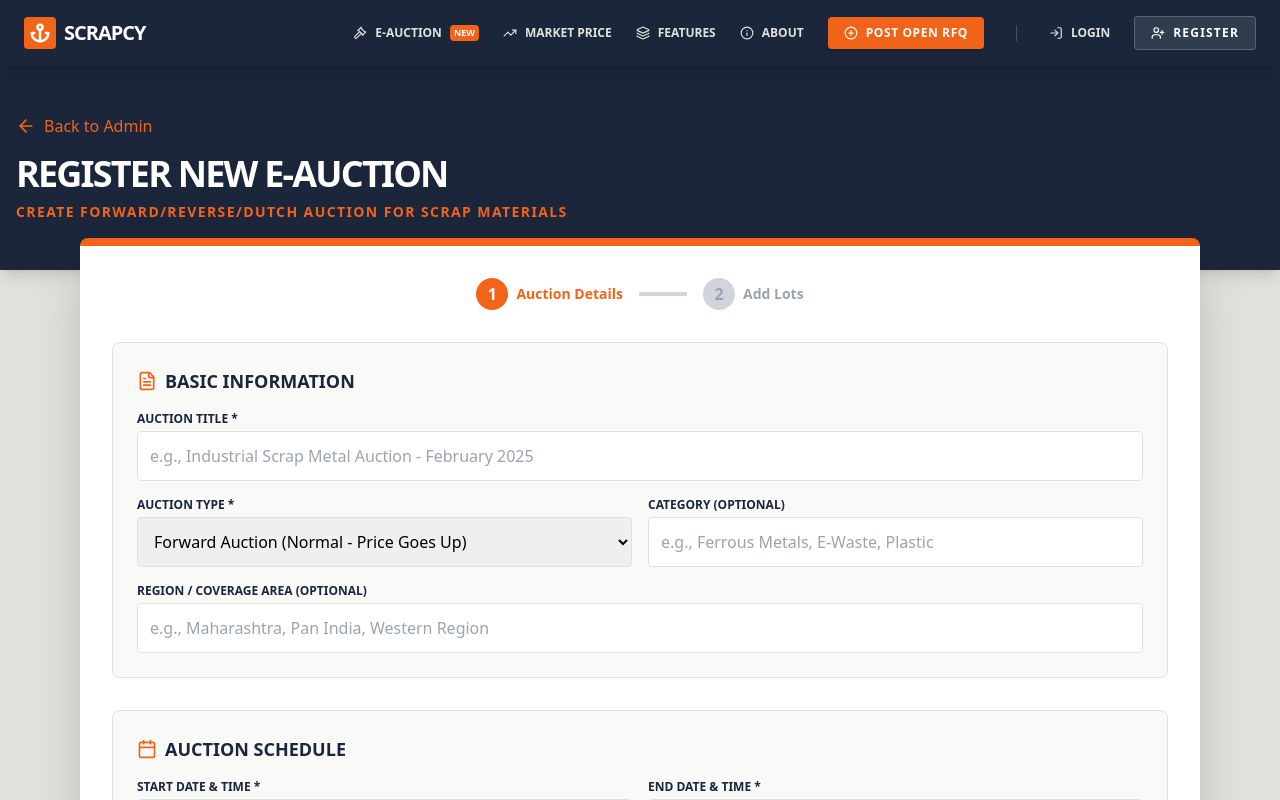
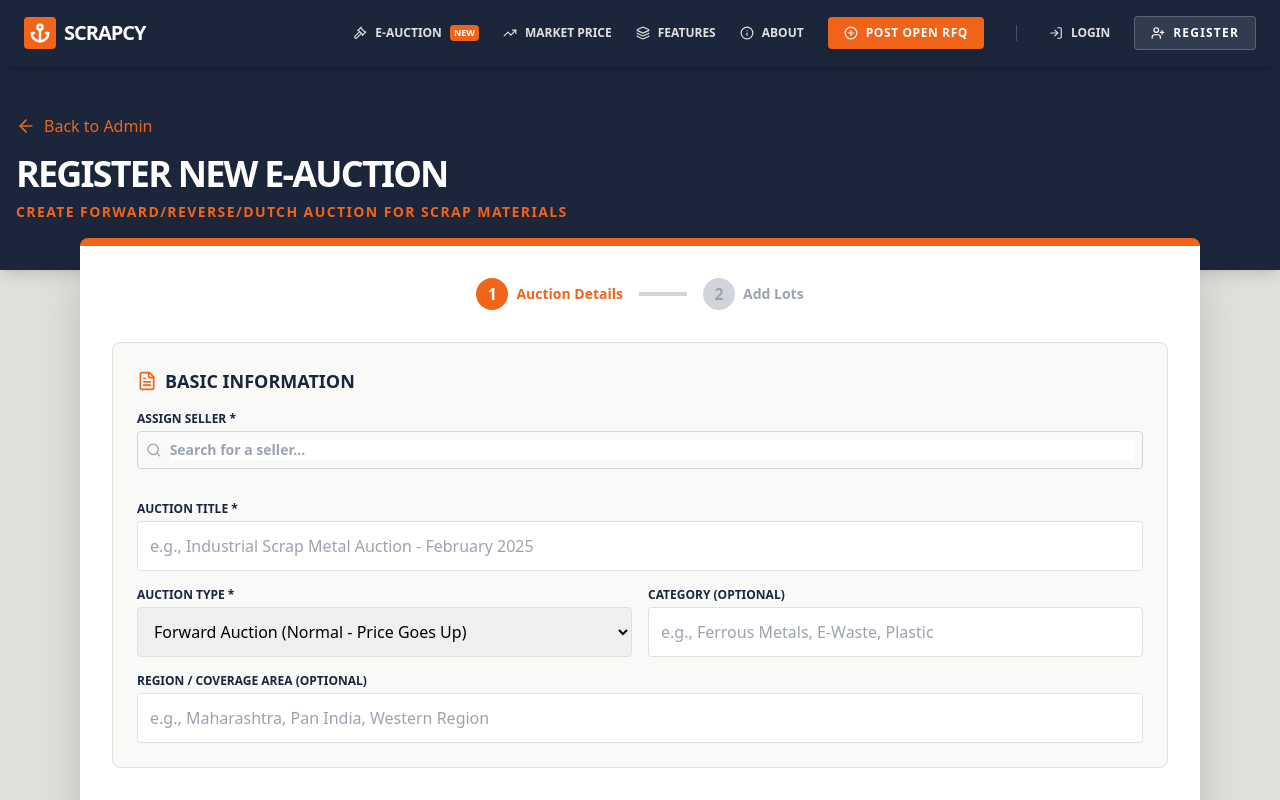
Before and after one commit to nilesh94/scrapcy-frontend, a React (Create React App) app: page /e-auction/register in a window 1280 px wide. Shown: the top 800 px of the page. Built offline with nearby package versions, Linux system fonts and the light colour scheme.

Commit message:
Update RegisterAuction.js

```diff
--- a/src/e-auction/pages/RegisterAuction.js
+++ b/src/e-auction/pages/RegisterAuction.js
@@ -1,4 +1,4 @@
-import React, { useState } from 'react';
+import React, { useState, useEffect } from 'react';
 import { useNavigate } from 'react-router-dom';
 import axios from 'axios';
 import {
@@ -8,6 +8,7 @@ import {
 import Header from '../../components/Header/Header';
 import Footer from '../../components/Footer/Footer';
 import { auctionAPI, lotAPI } from '../../services/eAuctionAPI';
+import SellerSelect from '../components/SellerSelect';
 
 const RegisterAuction = () => {
   const navigate = useNavigate();
@@ -15,9 +16,11 @@ const RegisterAuction = () => {
   const [successMsg, setSuccessMsg] = useState('');
   const [errorMsg, setErrorMsg] = useState('');
   const [currentStep, setCurrentStep] = useState(1);
+  const [currentUser, setCurrentUser] = useState(null);
 
   // AUCTION DATA - All database fields
   const [auctionData, setAuctionData] = useState({
+    seller_id: null,
     auction_title: '',
     auction_type: 'FORWARD',
     category: '',
@@ -68,6 +71,14 @@ const RegisterAuction = () => {
     seller_notes: '',
     images: []
   }]);
+
+  // --- EFFECT: Load Current User ---
+  useEffect(() => {
+    const userStr = localStorage.getItem('user');
+    if (userStr) {
+        setCurrentUser(JSON.parse(userStr));
+    }
+  }, []);
 
   // --- HELPER: Dynamic Labeling based on Auction Type ---
   const getLabel = (field) => {
@@ -201,6 +212,7 @@ const RegisterAuction = () => {
         auction_doc_url: cleanStr(auctionData.auction_doc_url),
 
         // Optional Numbers
+        seller_id: cleanNum(auctionData.seller_id),
         emd_amount: cleanNum(auctionData.emd_amount),
         registration_fee: cleanNum(auctionData.registration_fee),
 
@@ -338,6 +350,15 @@ const RegisterAuction = () => {
                   </h3>
 
                   <div className="grid md:grid-cols-2 gap-4">
+                    {/* --- SELLER SELECT --- */}
+                    <div className="md:col-span-2">
+                        <SellerSelect
+                            currentUser={currentUser}
+                            value={auctionData.seller_id}
+                            onChange={(id) => setAuctionData(prev => ({ ...prev, seller_id: id }))}
+                        />
+                    </div>
+
                     <div className="md:col-span-2">
                       <label className="block text-xs font-bold uppercase text-navy mb-1">
                         Auction Title *
```
